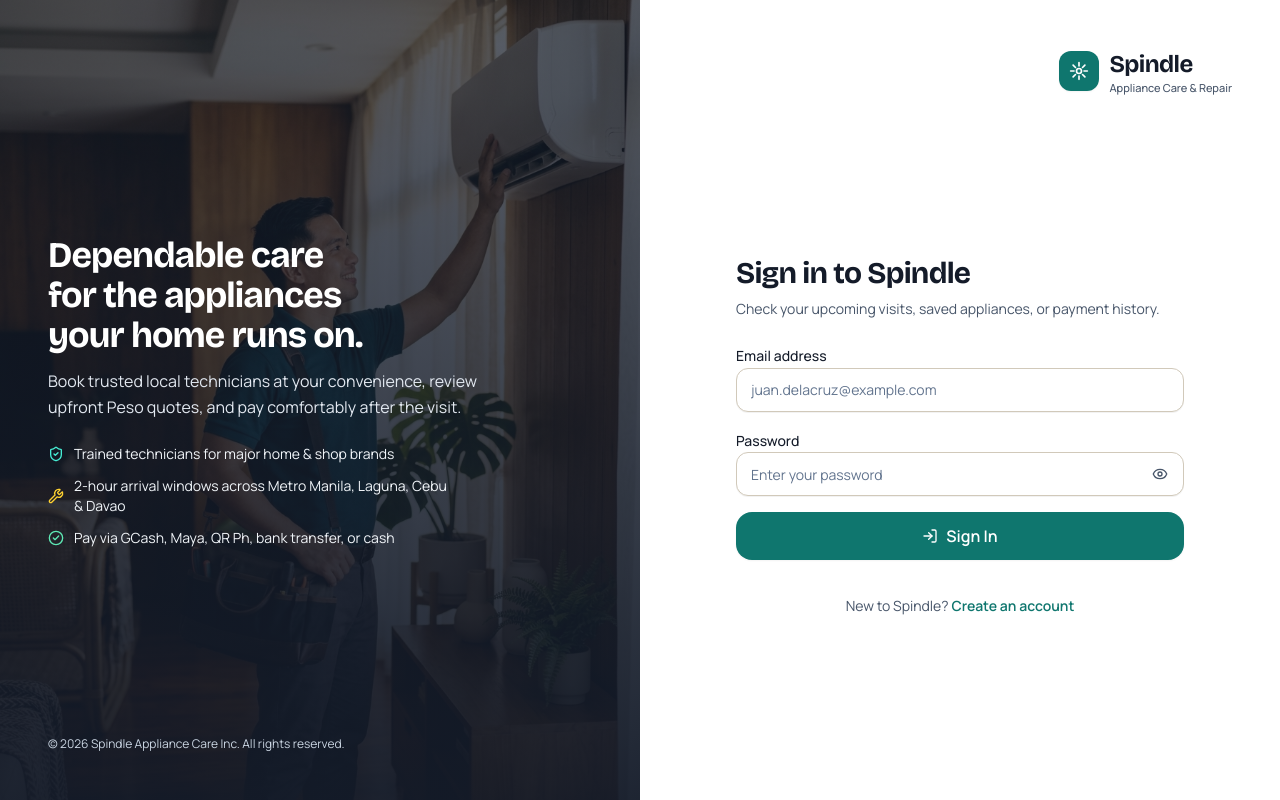
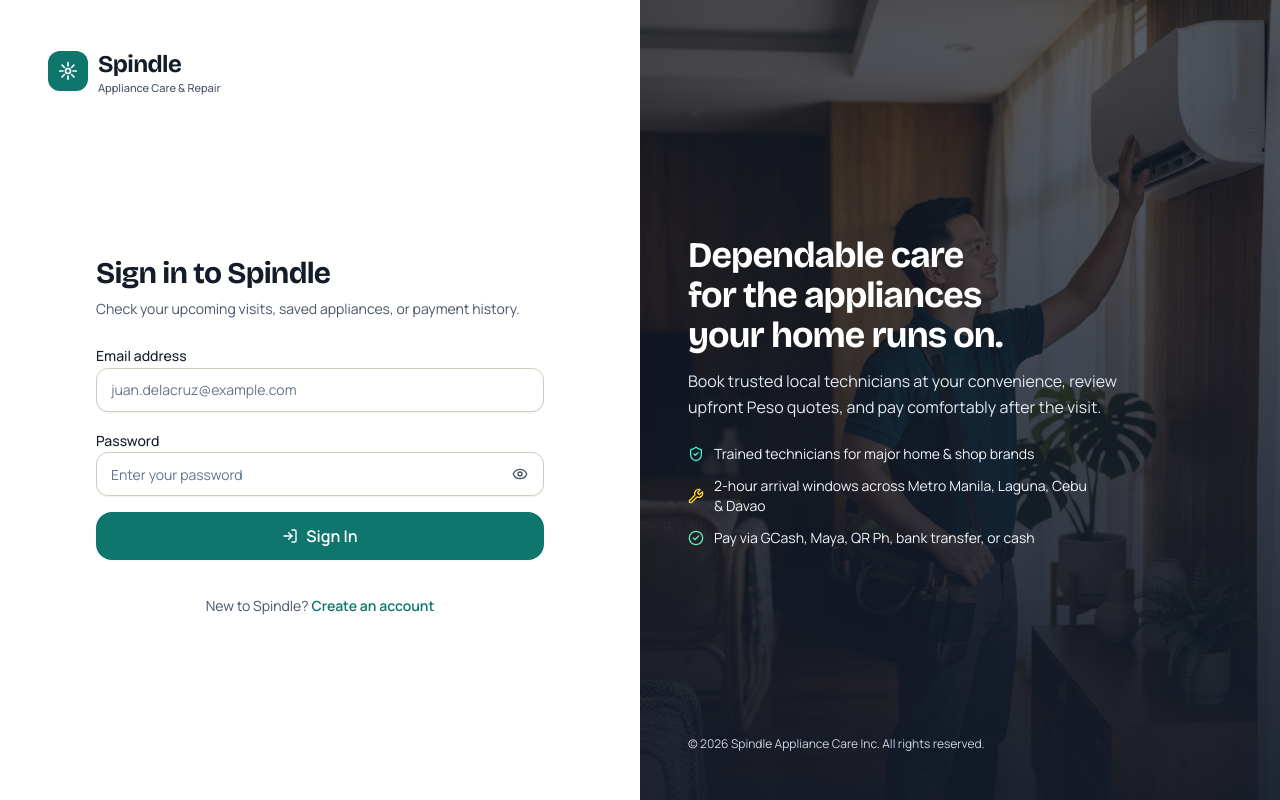
Before and after one commit to MomoJasper22/Spindle, a Next.js app: page /login in a window 1280 px wide. Built offline with nearby package versions, Linux system fonts and the light colour scheme.

Commit message:
feat: update AuthLayout to improve header structure and enhance mobile experience

```diff
--- a/src/app/(auth)/layout.tsx
+++ b/src/app/(auth)/layout.tsx
@@ -9,6 +9,9 @@ export default function AuthLayout({ children }: { children: React.ReactNode })
     <div className="flex min-h-dvh flex-col bg-background lg:grid lg:grid-cols-2">
       {/* Mobile Compact Header so the Form Leads Immediately */}
       <header className="sticky top-0 z-20 flex shrink-0 items-center justify-between border-b border-border bg-card/95 px-4 py-2.5 backdrop-blur-xs lg:hidden">
+        <Link href="/" aria-label="Back to Spindle home" className="inline-flex min-h-[44px] items-center">
+          <SpindleLogo variant="dark" size="sm" />
+        </Link>
         <Link
           href="/"
           className="inline-flex min-h-[44px] items-center gap-1.5 px-2 text-xs font-semibold text-muted-foreground hover:text-foreground"
@@ -16,12 +19,25 @@ export default function AuthLayout({ children }: { children: React.ReactNode })
           <ArrowLeft className="h-3.5 w-3.5" aria-hidden="true" />
           <span>Home</span>
         </Link>
-        <Link href="/" aria-label="Back to Spindle home" className="inline-flex min-h-[44px] items-center">
-          <SpindleLogo variant="dark" size="sm" />
-        </Link>
       </header>
 
-      {/* Desktop Left Showcase Panel */}
+      {/* Left Clean Auth Form Canvas */}
+      <main
+        id="main-content"
+        tabIndex={-1}
+        className="flex flex-1 flex-col bg-card px-4 py-6 pb-safe sm:px-12 sm:py-10 lg:px-12 lg:py-12"
+      >
+        <div className="hidden lg:flex lg:justify-start">
+          <Link href="/" aria-label="Back to Spindle landing page">
+            <SpindleLogo variant="dark" size="lg" showTagline />
+          </Link>
+        </div>
+        <div className="mx-auto flex w-full max-w-md flex-1 flex-col justify-start sm:justify-center lg:py-6">
+          {children}
+        </div>
+      </main>
+
+      {/* Desktop Right Showcase Panel */}
       <aside className="relative hidden lg:flex flex-col justify-between overflow-hidden bg-[#141B29] px-12 py-12 text-[#F8F7F4]">
         <Image
           src="/images/auth-left-showcase.jpg"
@@ -68,22 +84,6 @@ export default function AuthLayout({ children }: { children: React.ReactNode })
           &copy; 2026 Spindle Appliance Care Inc. All rights reserved.
         </p>
       </aside>
-
-      {/* Right Clean Auth Form Canvas */}
-      <main
-        id="main-content"
-        tabIndex={-1}
-        className="flex flex-1 flex-col bg-card px-4 py-6 pb-safe sm:px-12 sm:py-10 lg:px-12 lg:py-12"
-      >
-        <div className="hidden lg:flex lg:justify-end">
-          <Link href="/" aria-label="Back to Spindle landing page">
-            <SpindleLogo variant="dark" size="lg" showTagline />
-          </Link>
-        </div>
-        <div className="mx-auto flex w-full max-w-md flex-1 flex-col justify-start sm:justify-center lg:py-6">
-          {children}
-        </div>
-      </main>
     </div>
   )
 }
```
